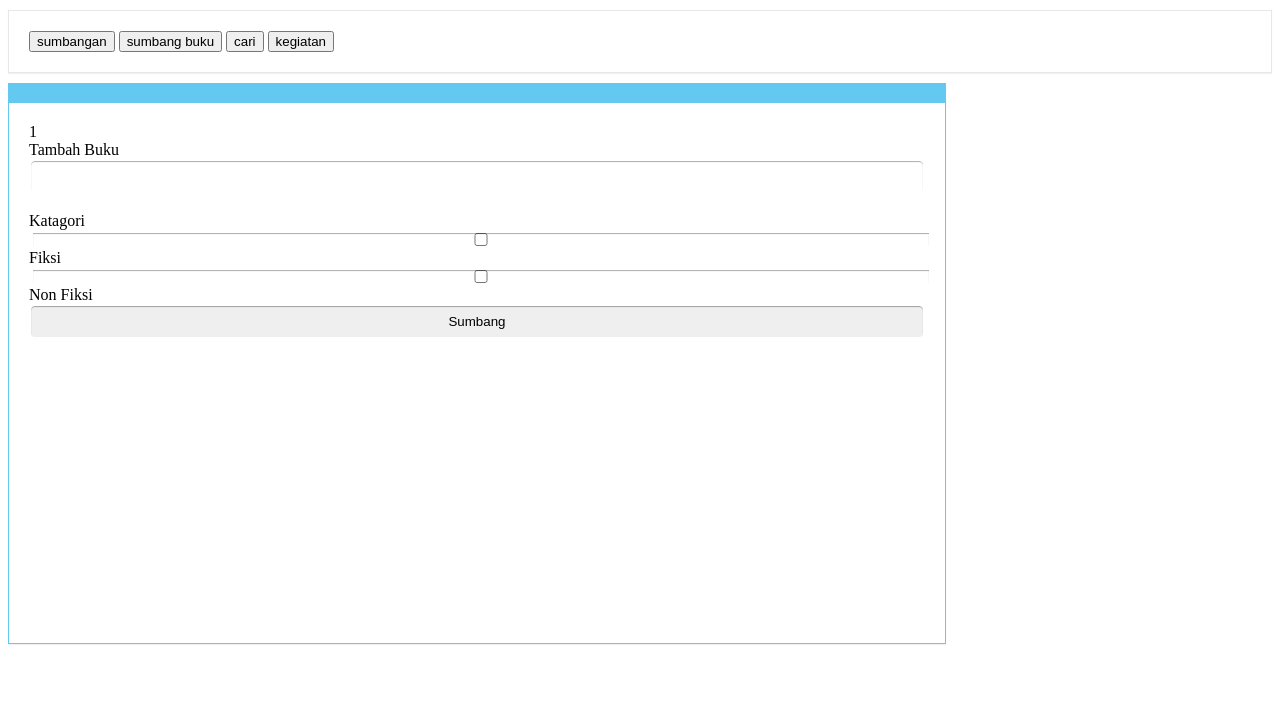
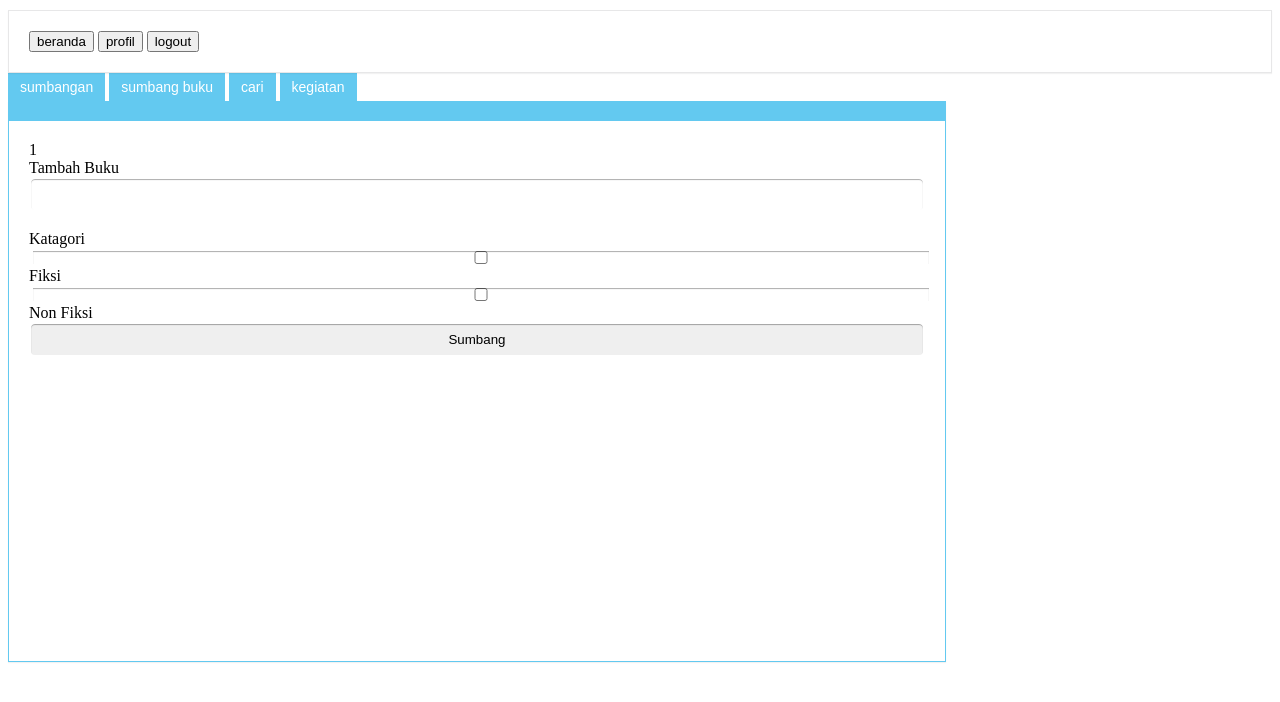
Before and after one commit to vedoalfarizi/bangku, a PHP site: page /umum/beranda_umum.php in a window 1280 px wide. Shown: the top 702 px of the page. Run offline with PHP 8.4, Linux system fonts and the light colour scheme; the visitor is signed in with stand-in values (Sample User, id 1).

Commit message:
banyak lah tentang menu2

```diff
--- a/umum/beranda_umum.php
+++ b/umum/beranda_umum.php
@@ -9,15 +9,20 @@
 <body>
 <div class="tab-gaya">
     <div class="kotak">
-        <button id="b2" onclick="dua()">sumbangan</button>
-        <button id="b1" onclick="satu()">sumbang buku</button>
-        <button id="b3" onclick="tiga()">cari</button>
-        <button id="b4" onclick="">kegiatan</button>
+        <button id="" onclick="">beranda</button>
+        <button id="" onclick="">profil</button>
+        <button id="" onclick="">logout</button>
+
     </div>
 </div>
 
     <div id="menu">
-        <div class="kotak" id="a1">
+        <button id="b2" class="btn bt-flat" onclick="dua()">sumbangan</button>
+        <button id="b1" class="btn bt-flat" onclick="satu()">sumbang buku</button>
+        <button id="b3" class="btn bt-flat" onclick="tiga()">cari</button>
+        <button id="b4" class="btn bt-flat" onclick="">kegiatan</button>
+        <div class="kotak" id="a1" style="margin-top: 0%;">
+
             <div class="alert">
                 <?php
                 if($_SESSION['pesan']!=""){
```
